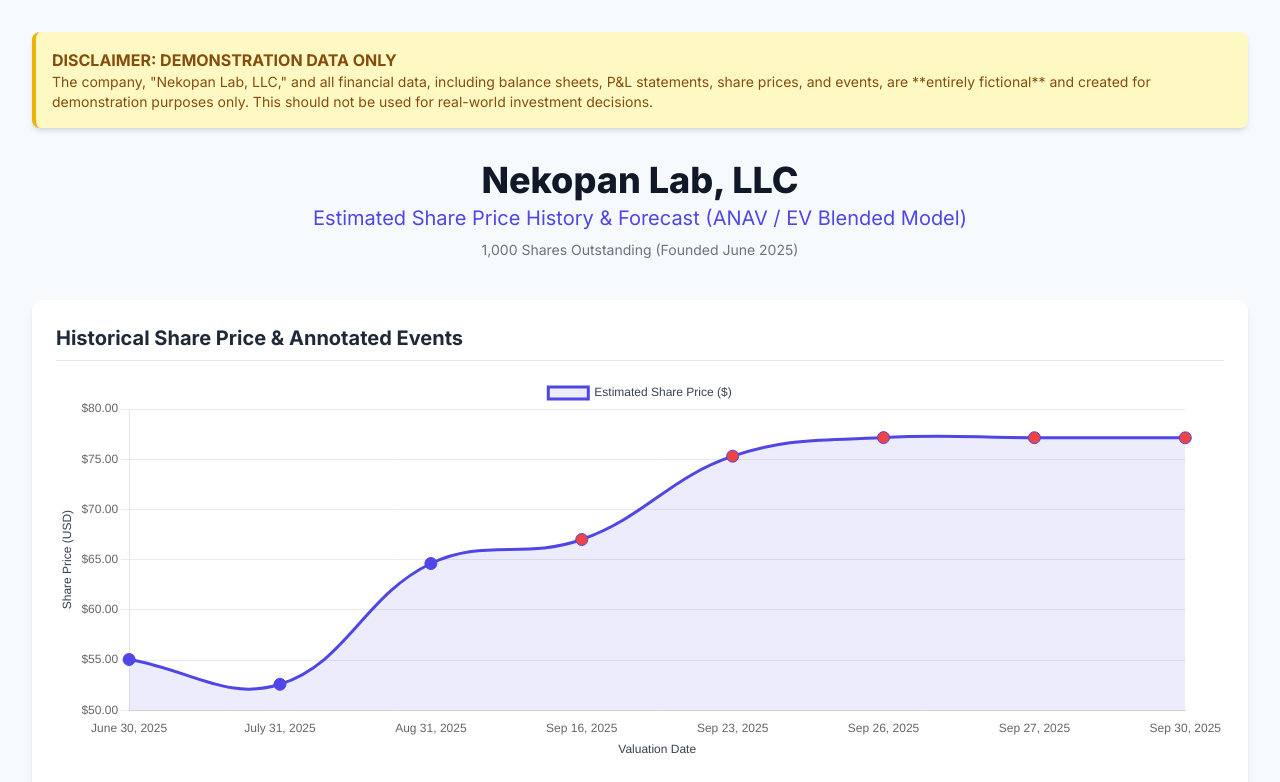
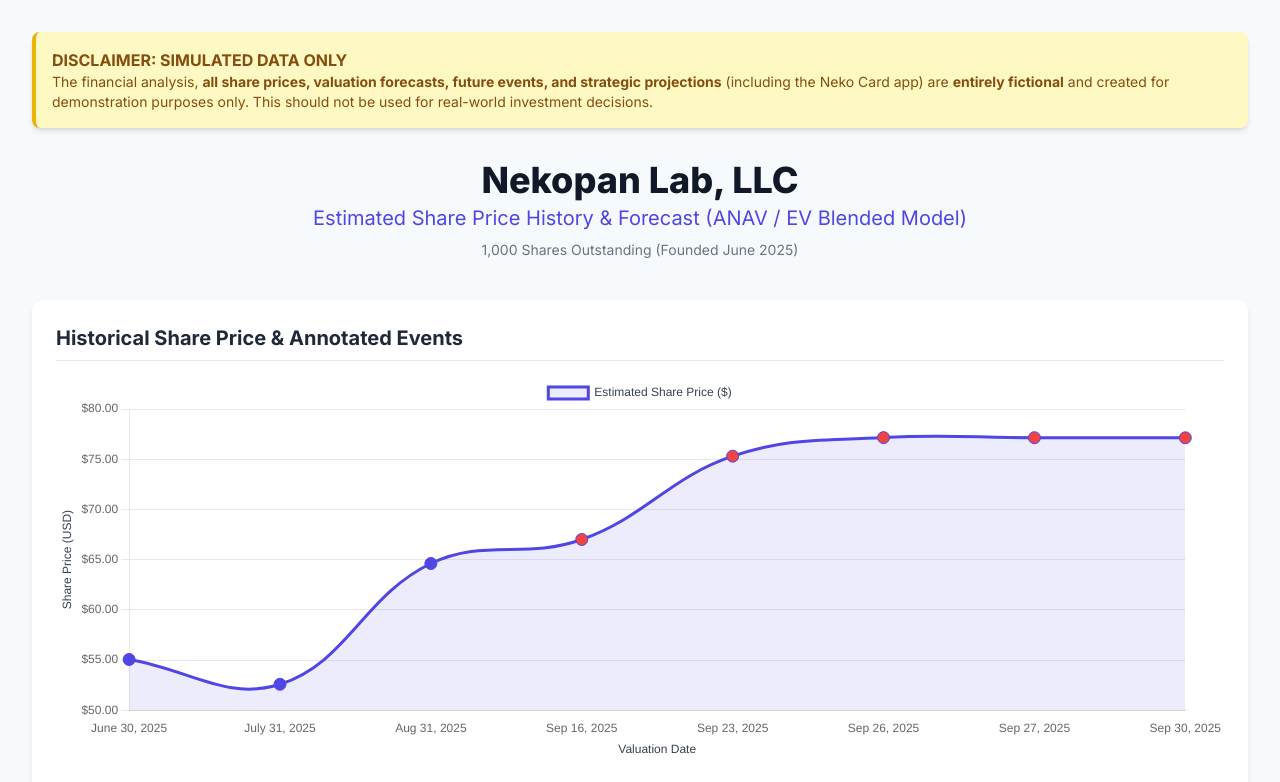
Before and after one commit to Nekopan-Lab/fakestock, a plain HTML site: page index.html in a window 1280 px wide. Shown: the top 782 px of the page. Drawn offline with nearby package versions, Linux system fonts and the light colour scheme.

Commit message:
copied again

```diff
--- a/index.html
+++ b/index.html
@@ -22,10 +22,10 @@
 </head>
 <body class="p-4 md:p-8">
 
-    <!-- Disclaimer Banner -->
+    <!-- Disclaimer Banner (Updated - Improved flow by removing "However") -->
     <div class="bg-yellow-100 border-l-4 border-yellow-500 text-yellow-800 p-4 mb-8 rounded-lg shadow-md" role="alert">
-        <p class="font-bold">DISCLAIMER: DEMONSTRATION DATA ONLY</p>
-        <p class="text-sm">The company, "Nekopan Lab, LLC," and all financial data, including balance sheets, P&L statements, share prices, and events, are **entirely fictional** and created for demonstration purposes only. This should not be used for real-world investment decisions.</p>
+        <p class="font-bold">DISCLAIMER: SIMULATED DATA ONLY</p>
+        <p class="text-sm">The financial analysis, <strong>all share prices, valuation forecasts, future events, and strategic projections</strong> (including the Neko Card app) are <strong>entirely fictional</strong> and created for demonstration purposes only. This should not be used for real-world investment decisions.</p>
     </div>
 
     <header class="text-center mb-10">
```
